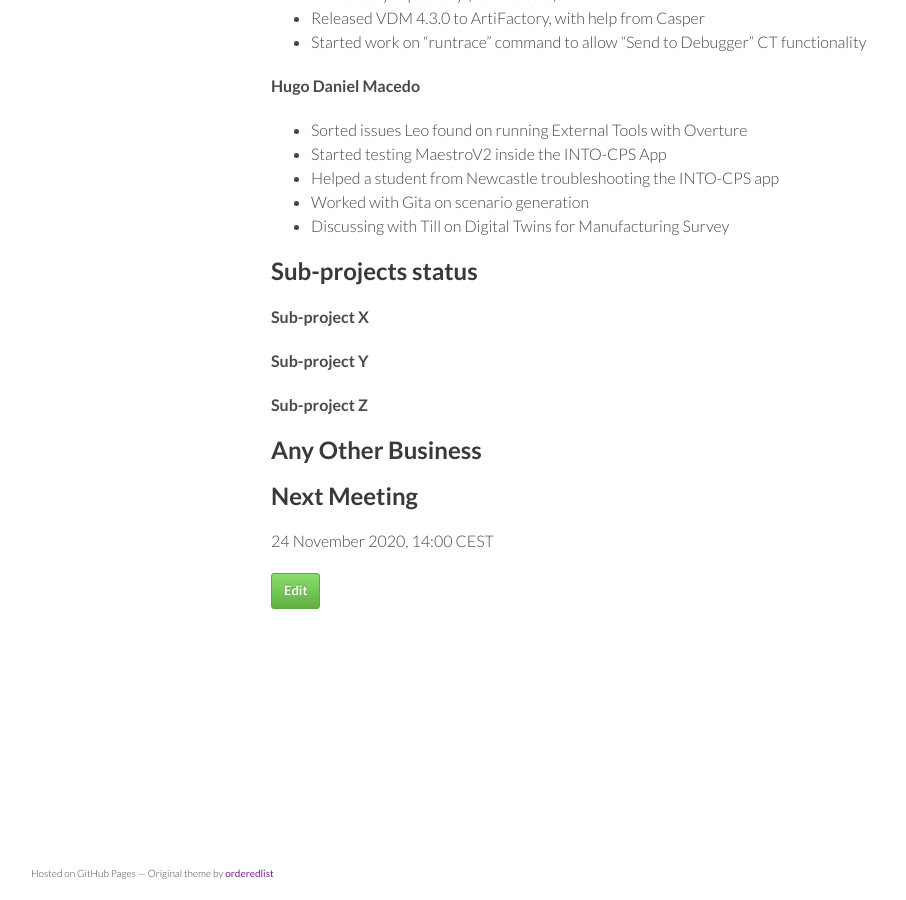
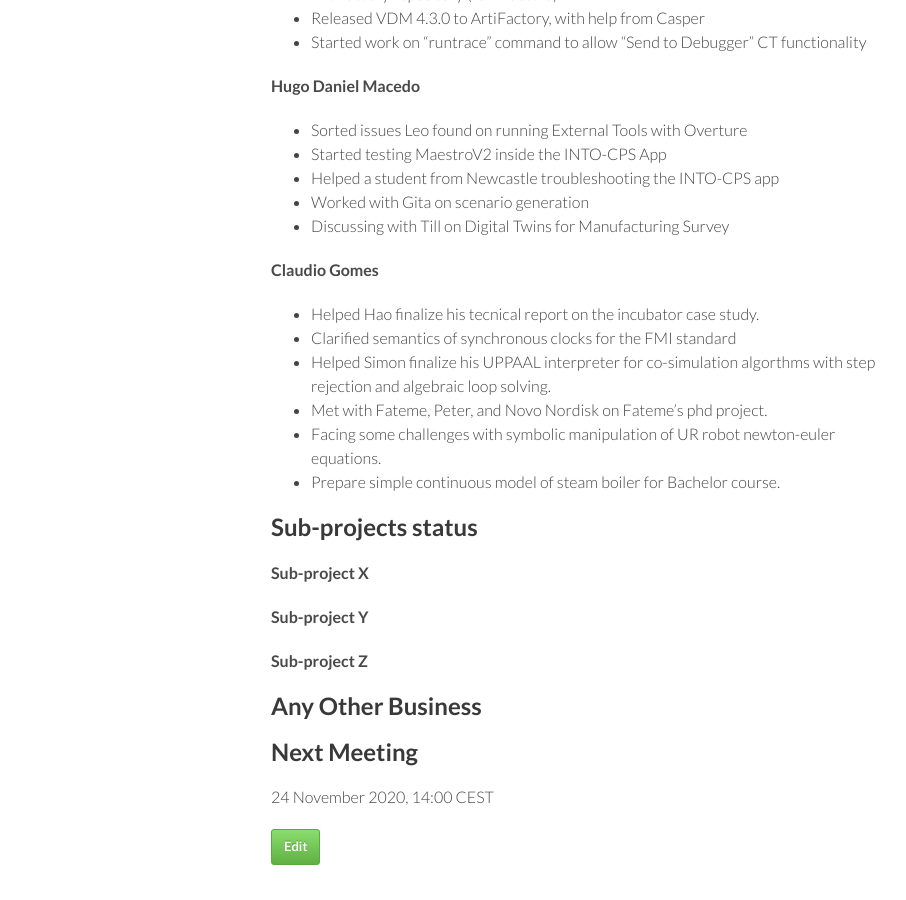
Before and after one commit to digitaltwincentre/digitaltwincentre.github.io, a Jekyll site: the page built from _biweeklies/Biweekly-28.md, in a window 1280 px wide and 900 px high, scrolled down 827 px. Shown: the whole window, without its empty margins (179-1085 px from the left). Built offline with Jekyll 4.4.1, drawn with Linux system fonts in a browser that asks for light colours; nearby versions of some CDN libraries.

Commit message:
Update Biweekly-28.md

```diff
--- a/_biweeklies/Biweekly-28.md
+++ b/_biweeklies/Biweekly-28.md
@@ -45,6 +45,14 @@ date: 10 November 2020, 1400 CEST
 * Worked with Gita on scenario generation
 * Discussing with Till on Digital Twins for Manufacturing Survey
 
+#### Claudio Gomes
+* Helped Hao finalize his tecnical report on the incubator case study.
+* Clarified semantics of synchronous clocks for the FMI standard
+* Helped Simon finalize his UPPAAL interpreter for co-simulation algorthms with step rejection and algebraic loop solving.
+* Met with Fateme, Peter, and Novo Nordisk on Fateme's phd project.
+* Facing some challenges with symbolic manipulation of UR robot newton-euler equations.
+* Prepare simple continuous model of steam boiler for Bachelor course.
+
 
 ## Sub-projects status
 
```
